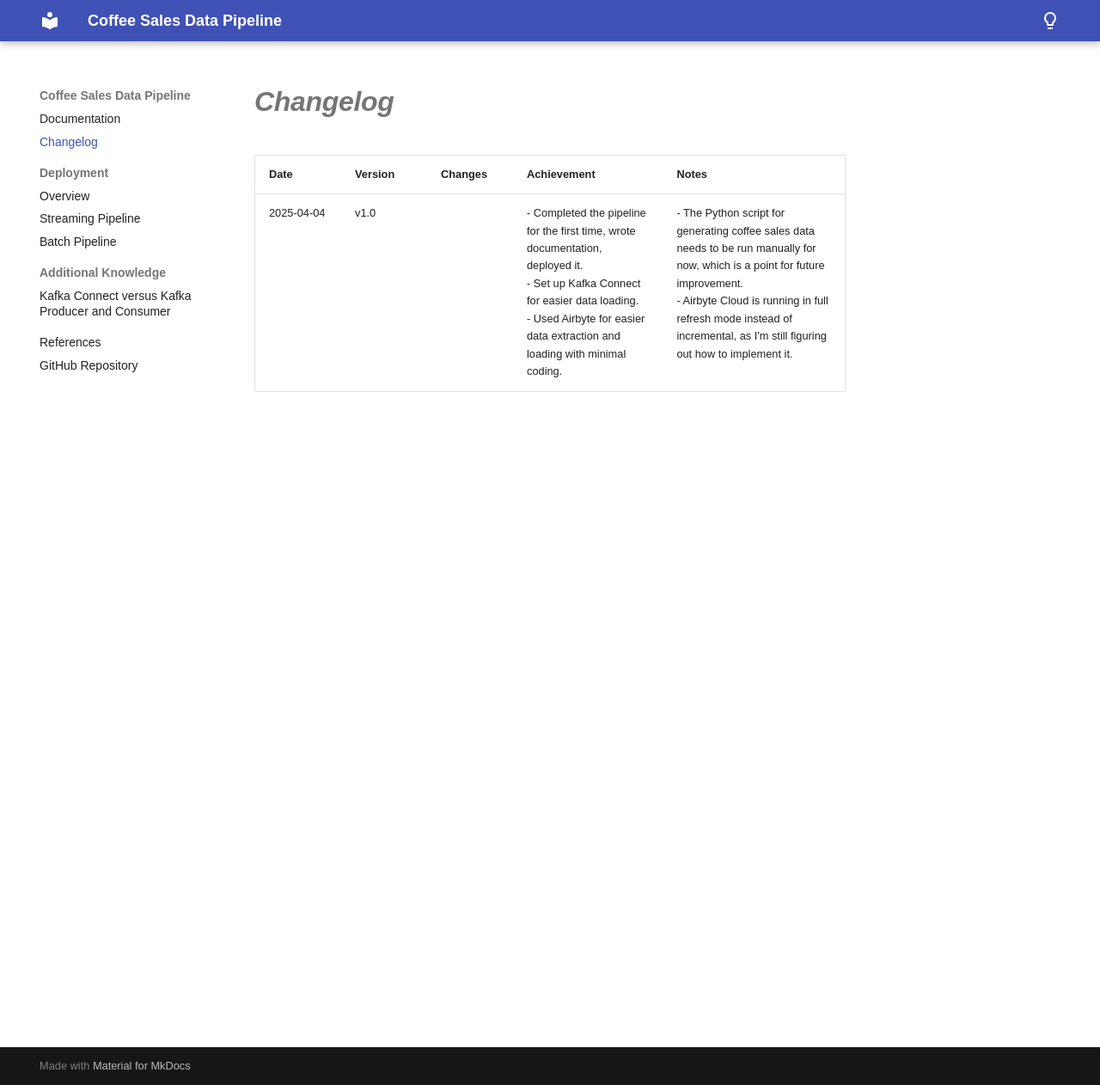
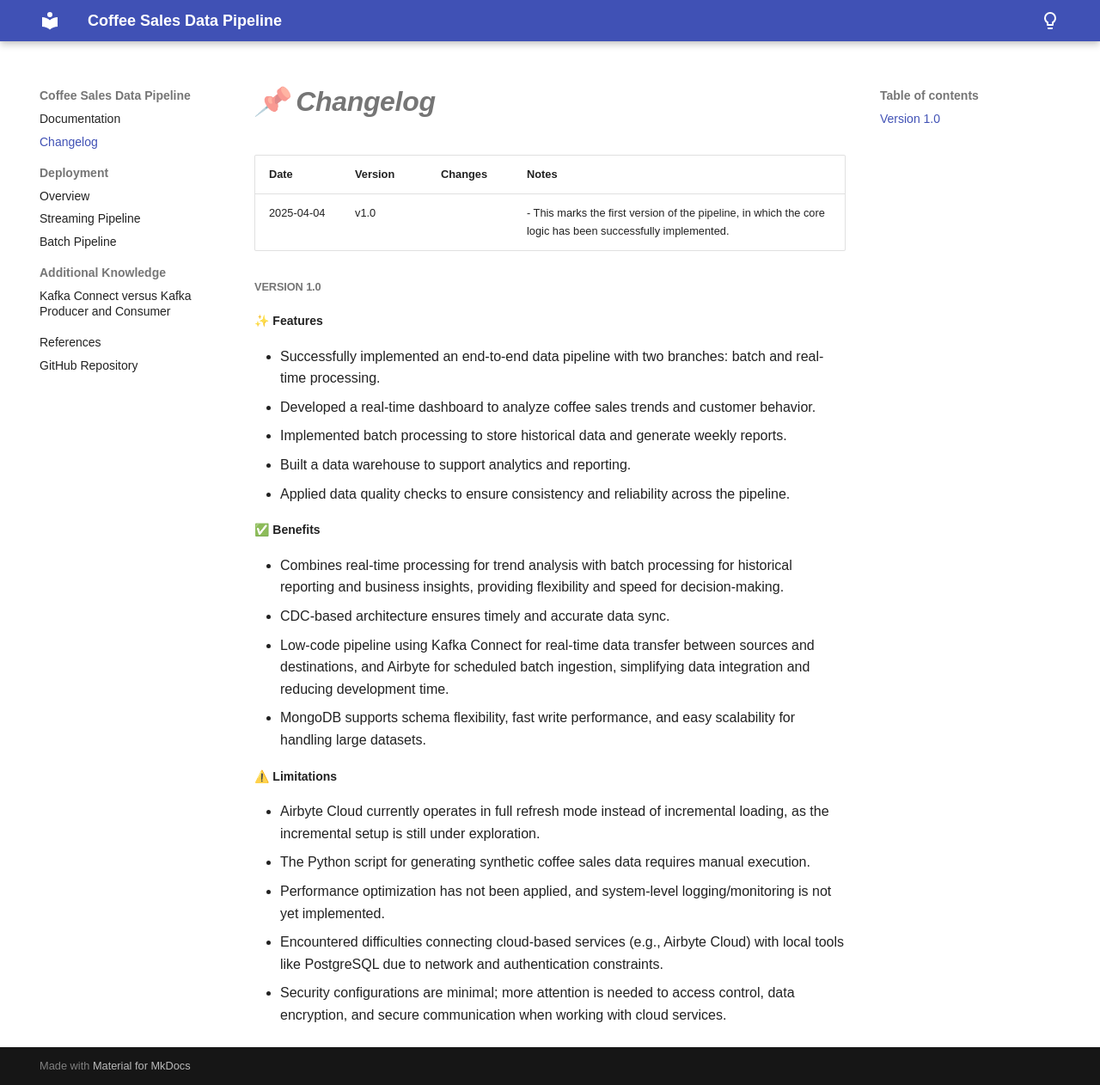
Before and after one commit to lnynhi02/coffee-sales-dp-docs, an MkDocs documentation site: the page built from docs/changelog.md, in a window 1280 px wide and 1262 px high. Shown: the whole window at 86% size. Built offline with MkDocs 1.6.1 and Material for MkDocs 9.7.7, drawn with Linux system fonts in a browser that asks for light colours; some web fonts are replaced.

Commit message:
Update changelog

```diff
--- a/docs/changelog.md
+++ b/docs/changelog.md
@@ -1,5 +1,31 @@
-# ***Changelog***
+# ***📌 Changelog***
 
-| Date       | Version | Changes | Achievement                                               | Notes                                                 |
-|------------|---------|---------|-----------------------------------------------------------|-------------------------------------------------------|
-| 2025-04-04 | v1.0    |         | - Completed the pipeline for the first time, wrote documentation, deployed it. <br> - Set up Kafka Connect for easier data loading. <br> - Used Airbyte for easier data extraction and loading with minimal coding. | - The Python script for generating coffee sales data needs to be run manually for now, which is a point for future improvement. <br> - Airbyte Cloud is running in full refresh mode instead of incremental, as I'm still figuring out how to implement it. |
+| Date       | Version | Changes                                                                                                                                     | Notes                                                                                     |
+|------------|---------|---------------------------------------------------------------------------------------------------------------------------------------------|-------------------------------------------------------------------------------------------|
+| 2025-04-04    | v1.0    | | - This marks the first version of the pipeline, in which the core logic has been successfully implemented. |
+
+
+##### Version 1.0
+<span style="font-weight:620; font-size: 14px;">✨ Features</span>
+
+- Successfully implemented an end-to-end data pipeline with two branches: batch and real-time processing.
+- Developed a real-time dashboard to analyze coffee sales trends and customer behavior.
+- Implemented batch processing to store historical data and generate weekly reports.
+- Built a data warehouse to support analytics and reporting.
+- Applied data quality checks to ensure consistency and reliability across the pipeline.
+
+<span style="font-weight:620; font-size: 14px;">✅ Benefits</span>
+
+- Combines real-time processing for trend analysis with batch processing for historical reporting and business insights, providing flexibility and speed for decision-making.
+- CDC-based architecture ensures timely and accurate data sync.
+- Low-code pipeline using Kafka Connect for real-time data transfer between sources and destinations, and Airbyte for scheduled batch ingestion, simplifying data integration and reducing development time.
+- MongoDB supports schema flexibility, fast write performance, and easy scalability for handling large datasets.
+
+
+<span style="font-weight:620; font-size: 14px;">⚠️ Limitations</span>
+
+- Airbyte Cloud currently operates in full refresh mode instead of incremental loading, as the incremental setup is still under exploration.
+- The Python script for generating synthetic coffee sales data requires manual execution.
+- Performance optimization has not been applied, and system-level logging/monitoring is not yet implemented.
+- Encountered difficulties connecting cloud-based services (e.g., Airbyte Cloud) with local tools like PostgreSQL due to network and authentication constraints.
+- Security configurations are minimal; more attention is needed to access control, data encryption, and secure communication when working with cloud services.
```
Also changed, not shown: docs/batch.md (+4 -0 lines), docs/index.md (+2 -0 lines).
